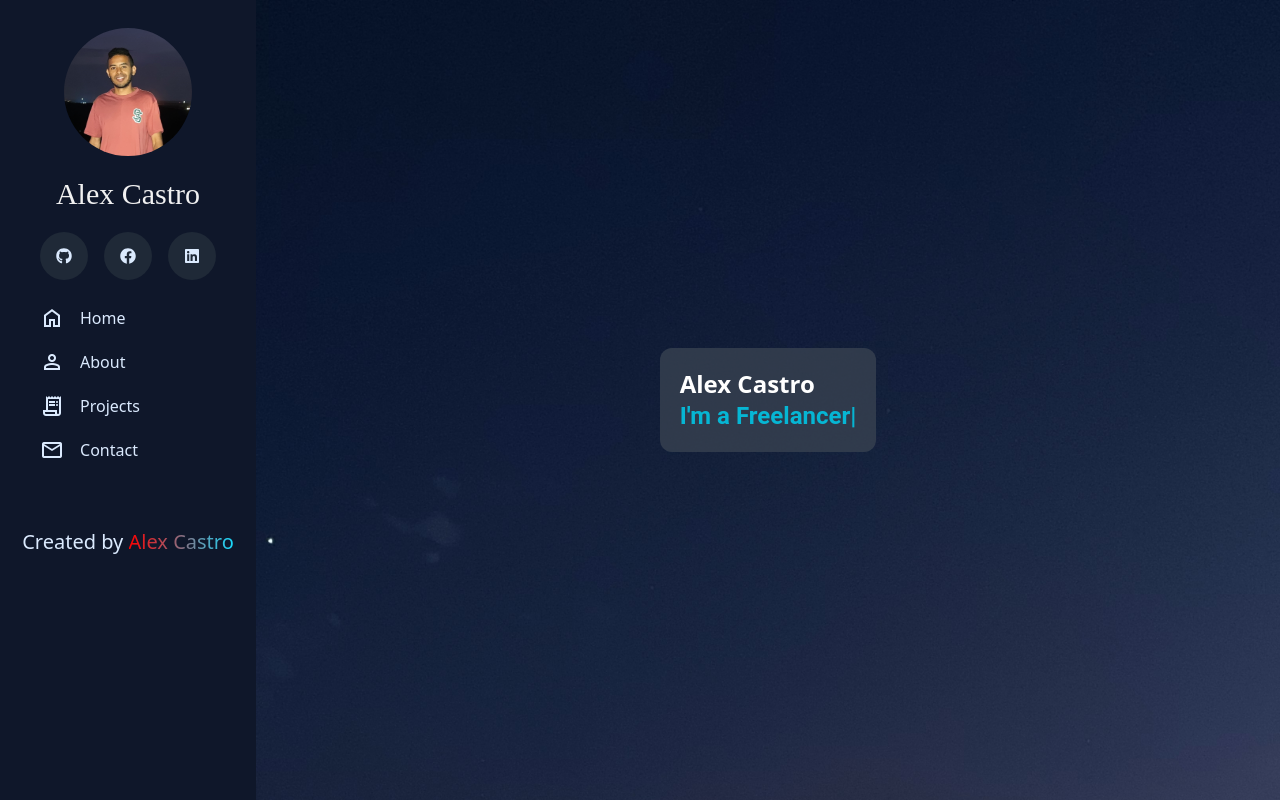
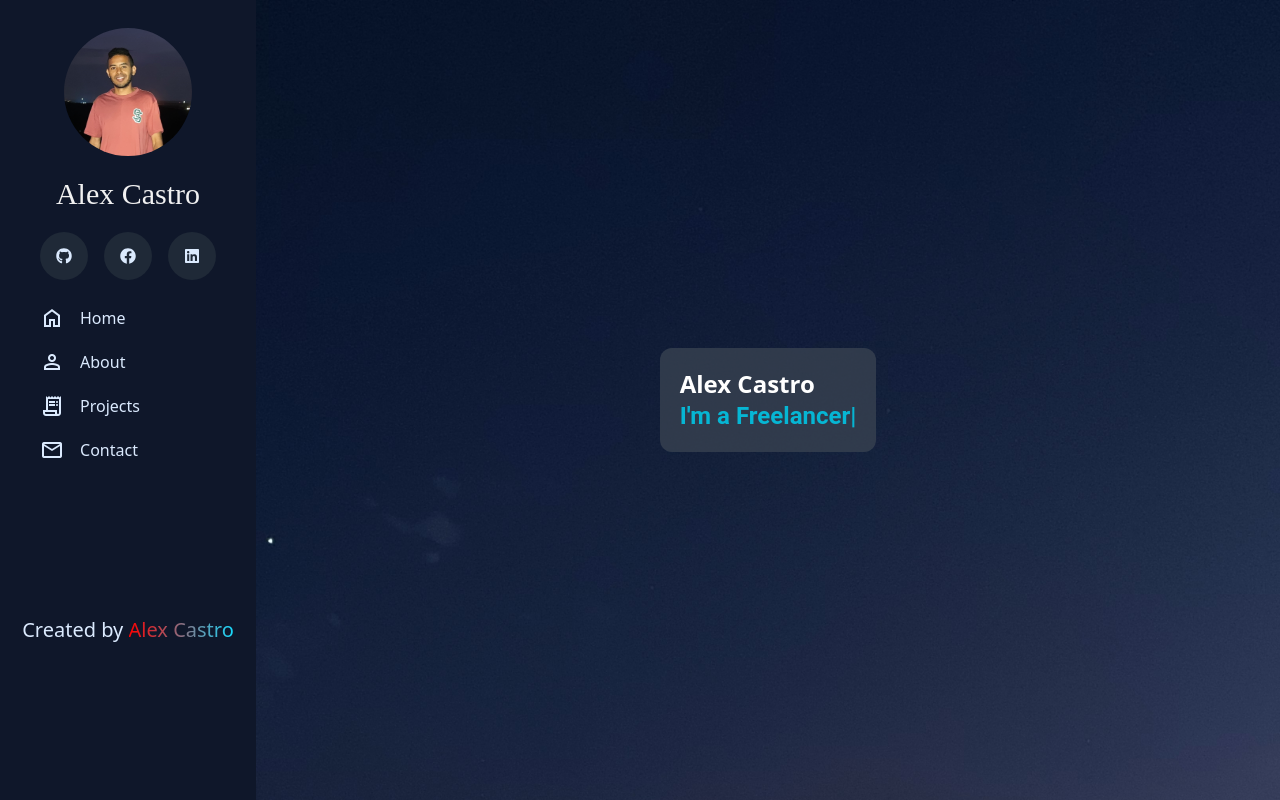
Before and after one commit to Alexcastr/my-portfolio, a Next.js app: page / in a window 1280 px wide. Shown: the top 800 px of the page. Built offline with nearby package versions, Linux system fonts and the light colour scheme.

Commit message:
Fixing the sidebar created author text

```diff
--- a/components/Sidebar.tsx
+++ b/components/Sidebar.tsx
@@ -80,7 +80,7 @@ export const Sidebar: FC<Props> = ({ children }) => {
               </Link>
             ))}
           </nav>
-          <div className="mt-14 text-center text-xl">
+          <div className="mt-[9rem] text-center text-xl">
             Created by <span className="bg-white text-xl text-gradient-red-blue ">Alex Castro</span>
           </div>
         </div>
```
